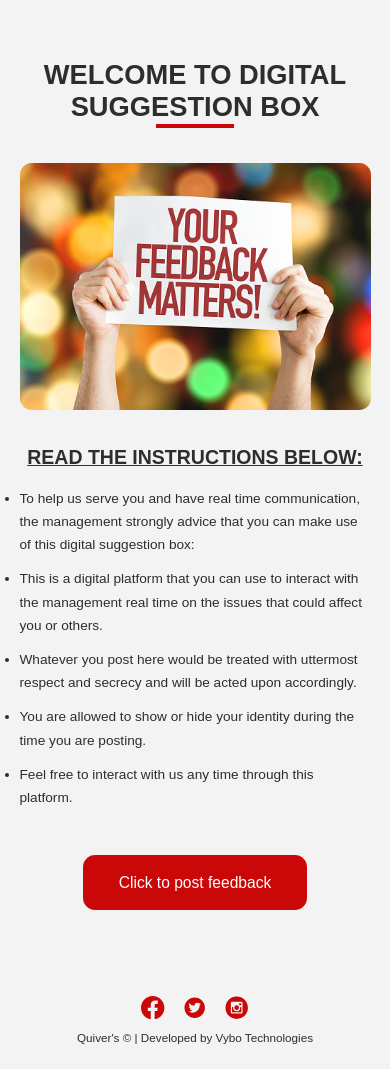
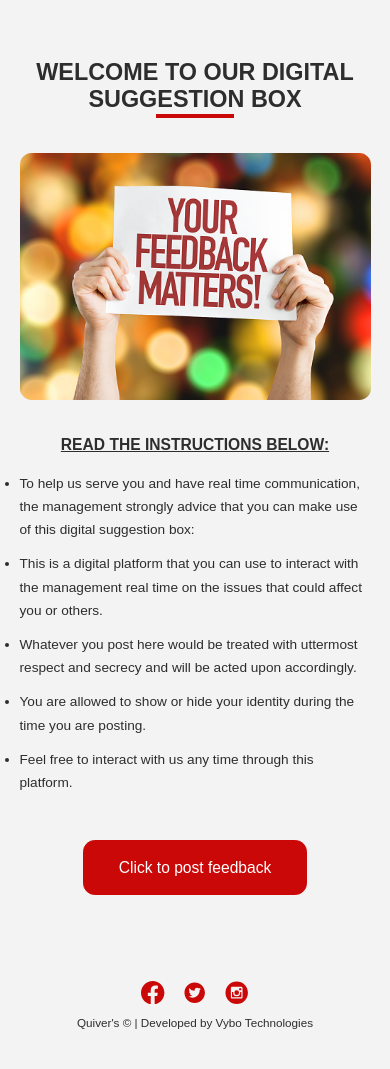
Before and after one commit to Nicholas-Kimutai/Quiver-Feedback, a PHP site: page / in a window 390 px wide. After the commit the page ends 1029 px from the top, so only its background shows below. Run offline with PHP 8.4, Linux system fonts and the light colour scheme.

Commit message:
Refactor

```diff
--- a/css/index.css
+++ b/css/index.css
@@ -26,7 +26,7 @@ h3 {
 }
 @media screen and (max-width: 500px) {
     h3 {
-        font-size: 7vw;
+        font-size: 6vw;
     }
 }
 
@@ -36,7 +36,7 @@ h4 {
 }
 @media screen and (max-width: 500px) {
     h4 {
-        font-size: 5vw;
+        font-size: 4vw;
     }
 }
 
--- a/index.html
+++ b/index.html
@@ -58,7 +58,7 @@
 
 
         <section id="about">
-            <h3>WELCOME TO DIGITAL SUGGESTION BOX</h3>
+            <h3>WELCOME TO OUR DIGITAL SUGGESTION BOX</h3>
             <hr>
             <div class="information">
                 <div class="info">
```
